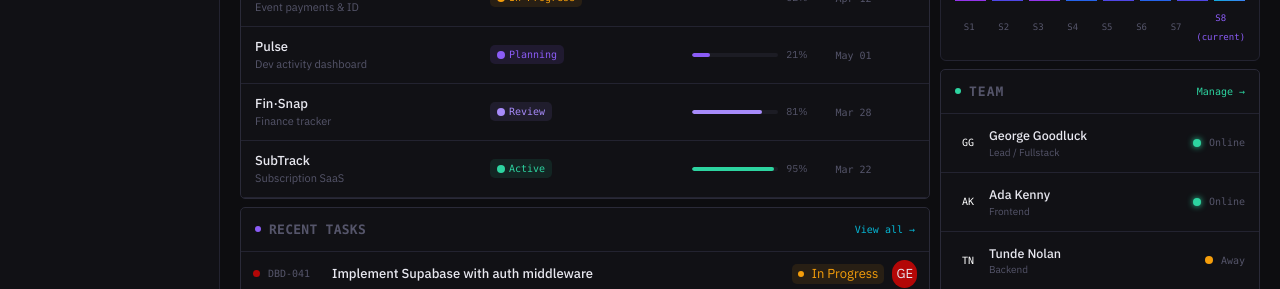
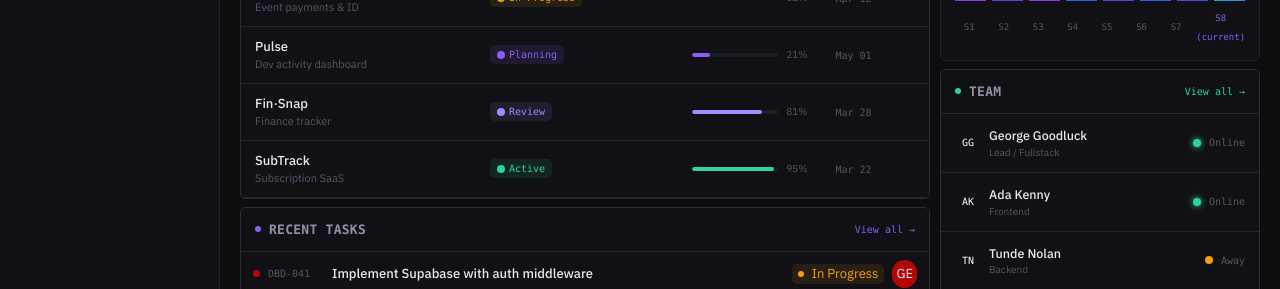
Before and after one commit to georgegoodluck/DevBoard, a Next.js app: page /overview in a window 1280 px wide. Shown: the part 303-592 px from the top of the page. Built offline with nearby package versions, Linux system fonts and the light colour scheme.

Commit message:
feat: implement CardHeader in TeamPanel

```diff
--- a/components/layout/overview/TeamPanel.tsx
+++ b/components/layout/overview/TeamPanel.tsx
@@ -1,3 +1,5 @@
+import CardHeader from "@/components/ui/CardHeader";
+
 type Member = {
   initials: string;
   name: string;
@@ -54,7 +56,7 @@ const statusConfig = {
 export default function TeamPanel() {
   return (
     <div className="border rounded-(--radius) border-(--border2) bg-(--bg1) overflow-hidden mb-2">
-      <div className="flex items-center justify-between px-3.5 py-3 border-b border-(--border)">
+      {/* <div className="flex items-center justify-between px-3.5 py-3 border-b border-(--border)">
         <div className="flex items-center gap-2 font-mono text-[13px] uppercase tracking-[0.08em] text-(--text3) font-semibold">
           <span className="w-1.5 h-1.5 rounded-full bg-(--green)" />
           Team
@@ -62,7 +64,13 @@ export default function TeamPanel() {
         <span className="text-(--green) font-mono cursor-pointer text-[10px] hover:opacity-70">
           Manage &#8594;
         </span>
-      </div>
+      </div> */}
+
+      <CardHeader
+        title="Team"
+        dotColor="var(--green)"
+        action={{ label: "View all \u2192" }}
+      />
 
       <div>
         {members.map((m) => {
--- a/components/ui/CardHeader.tsx
+++ b/components/ui/CardHeader.tsx
@@ -8,9 +8,9 @@ type Props = {
 export default function CardHeader({ title, dotColor, action, right }: Props) {
   return (
     <div className="flex items-center justify-between px-3.5 py-3 border-b border-(--border)">
-      <div className="flex items-center gap-2 text-[13px] text-(--text3) font-mono tracking-[0.02em] uppercase font-semibold">
+      <div className="flex items-center gap-2 text-[13px] text-(--text2) font-mono tracking-[0.02em] uppercase font-semibold">
         <span
-          className="w-1.5 h-1.5 rounded-full bg-(--accent-end)"
+          className="w-1.5 h-1.5 rounded-full shrink-0"
           style={{ background: dotColor }}
         />
         {title}
@@ -18,7 +18,8 @@ export default function CardHeader({ title, dotColor, action, right }: Props) {
       {action && (
         <span
           onClick={action.onClick}
-          className="text-(--accent-end) font-mono text-[10px] cursor-pointer hover:opacity-70"
+          className="font-mono text-[10px] cursor-pointer hover:opacity-70 transition-opacity"
+          style={{ color: dotColor }}
         >
           {action.label}
         </span>
```
